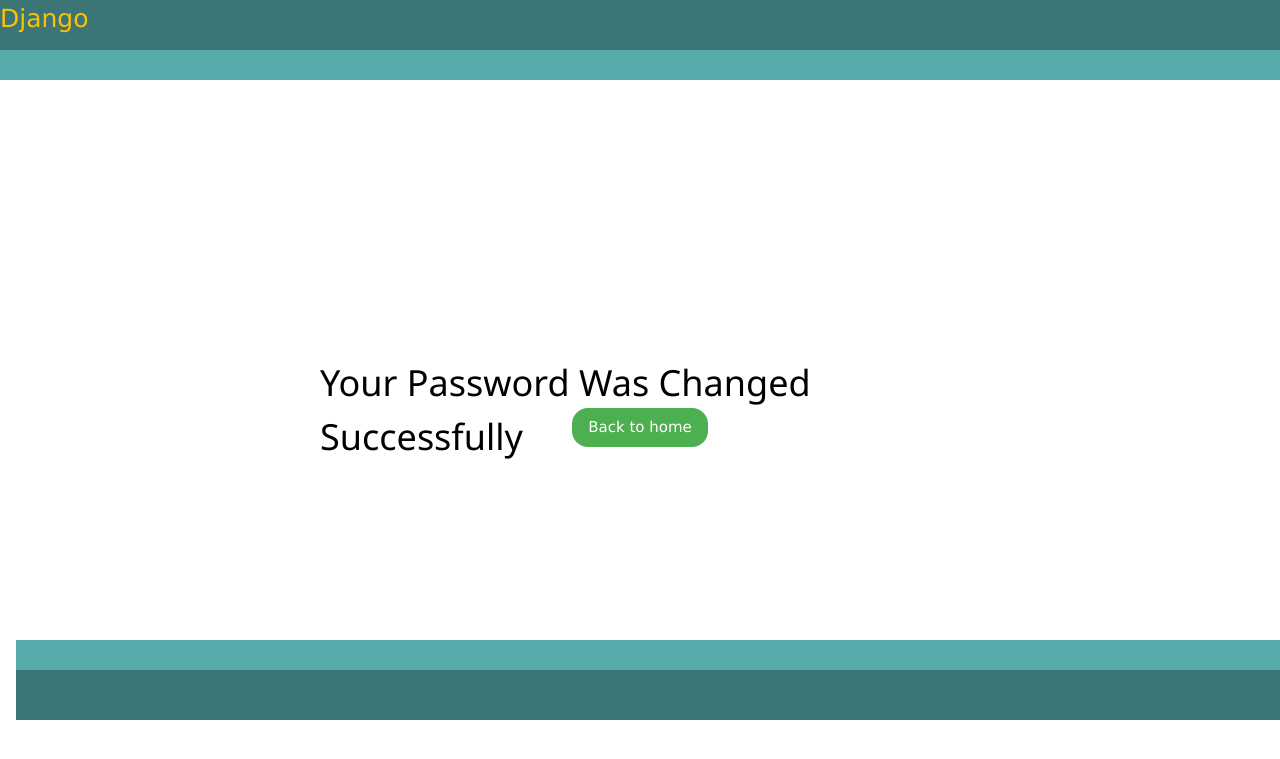
After one commit to Project-Management-SCE/PM2022_TEAM_3, a Django app: page /accounts/password_success in a window 1280 px wide; the page is wider, and only the part inside the window is pictured. The commit adds this page. Shown: the top 759 px of that part. Run offline with Django 4.2, Linux system fonts and the light colour scheme; parts of the project's set-up code (start-up, migrations or seed data) failed here and were passed over.

Commit message:
BSPM2022T3-11
done

```diff
--- /dev/null
+++ b/DoggieSitter/accounts/templates/password_success.html
@@ -0,0 +1,51 @@
+{% block content %}
+<meta name="viewport" content="width=device-width, initial-scale=1">
+<link rel="stylesheet" href="https://www.w3schools.com/w3css/4/w3.css">
+<meta name="viewport" content="width=device-width, initial-scale=1">
+<link rel="stylesheet" href="https://www.w3schools.com/w3css/4/w3.css">
+
+<style>
+    .rectangle {
+        width: 1520px;
+        height: 50px;
+        background: #3B7575;
+    }
+
+    .rectangle1 {
+        width: 1520px;
+        height: 30px;
+        background: #56AAAA;
+    }
+
+    .t{
+        font-size: 25px;
+        color: #FFC000
+    }
+    .w3-btn {width:150px;}
+
+
+    .center {
+      display: flex;
+      justify-content: center;
+      align-items: center;
+      height: 200px;
+    }
+</style>
+  <div class="rectangle "><p class="t">Django</p></div>
+  <div class="rectangle1"></div>
+
+<div class="w3-container">
+    <br><br><br><br><br><br><br>
+    <h1 class="w3-display-middle" >Your Password Was Changed Successfully</h1>
+    <br><br><br><br>
+    <div>
+
+    <div class="center">
+        <a class="w3-button w3-green w3-round-xlarge " href="{% url 'home' %}">Back to home</a>
+    </div>
+</div>
+    <br><br><br><br><br>
+  <div class="rectangle1"></div>
+  <div class="rectangle "></div>
+
+{% endblock %}
```
Also changed, not shown: DoggieSitter/accounts/templates/change-password.html (added, +53 -0 lines), DoggieSitter/accounts/templates/home.html (+4 -4 lines).
